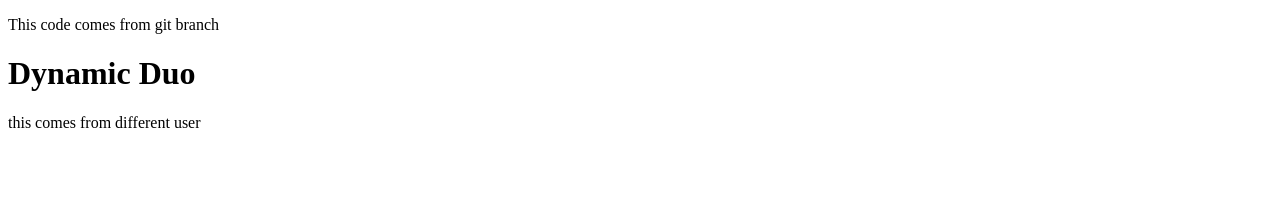
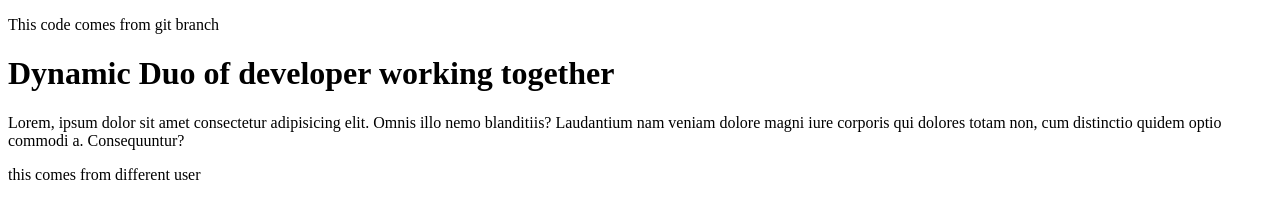
Before and after one commit to mervz27/resume, a plain HTML site: page profile.html in a window 1280 px wide. Drawn offline with Linux system fonts and the light colour scheme.

Commit message:
add dummy text

```diff
--- a/profile.html
+++ b/profile.html
@@ -16,7 +16,9 @@
 </head>
 <body>
     <p>This code comes from git branch</p>
-    <h1>Dynamic Duo</h1>
+    <h1>Dynamic Duo of developer working together</h1>
+
+    <p>Lorem, ipsum dolor sit amet consectetur adipisicing elit. Omnis illo nemo blanditiis? Laudantium nam veniam dolore magni iure corporis qui dolores totam non, cum distinctio quidem optio commodi a. Consequuntur?</p>
     <p>this comes from different user</p>
 </body>
 </html>
```
